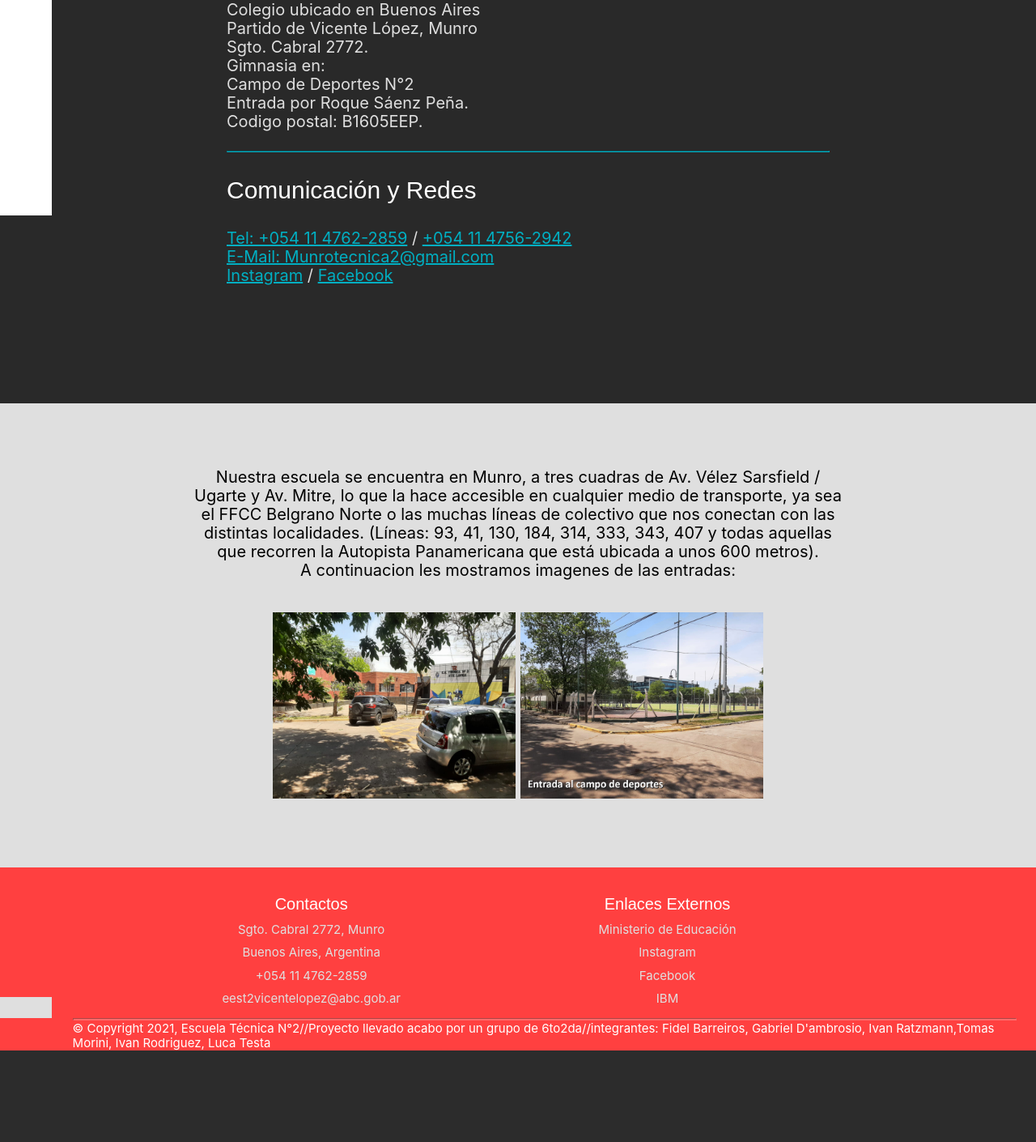
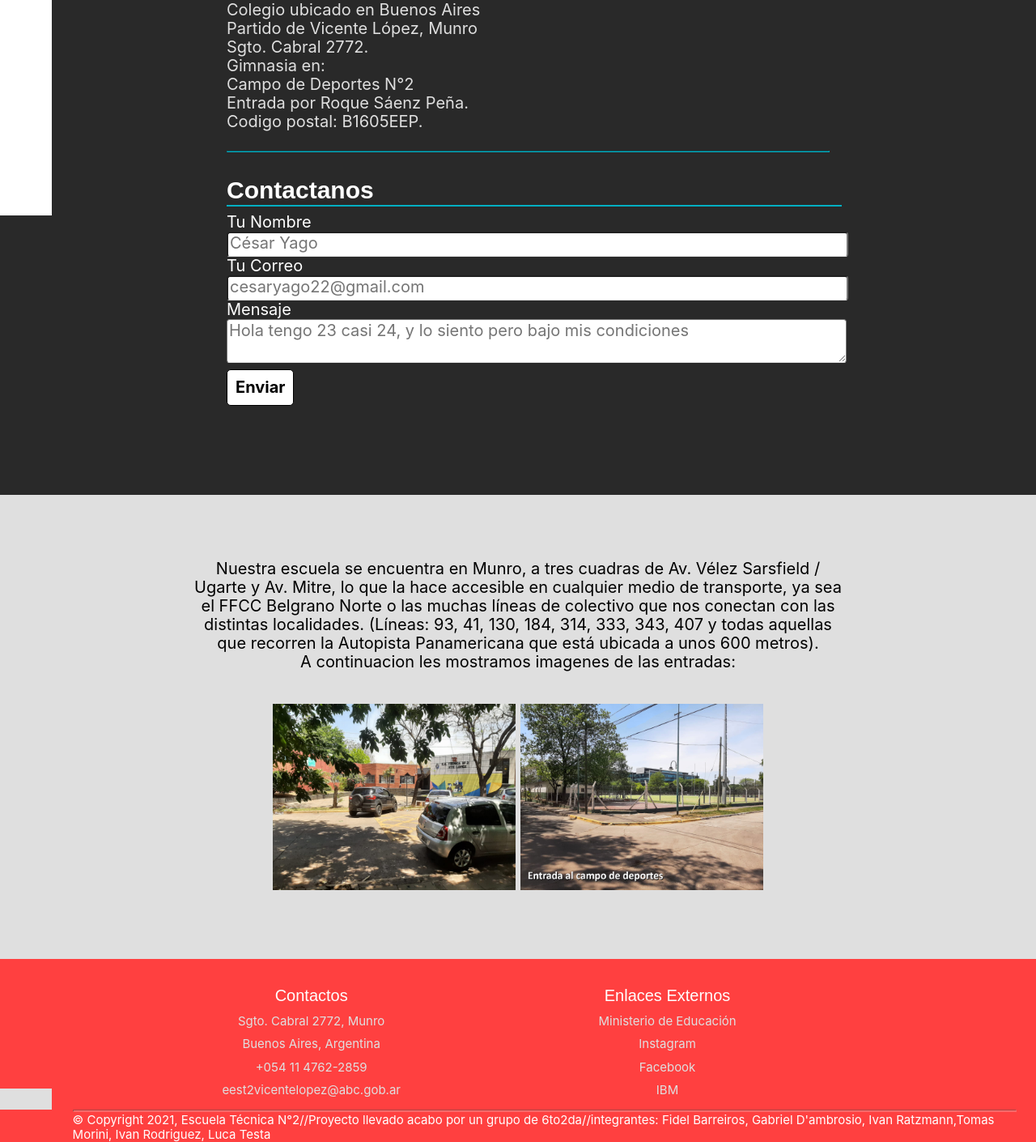
Before and after one commit to GabiDam/TecnicaN2.github.io, a PHP site: page /contactos_ubicacion/contactos_ubicacion.html in a window 1280 px wide. Shown: the part 534-1944 px from the top of the page at 81% size. Before the commit the page ends 1831 px from the top, so only its background shows below. Run offline with PHP 8.4, Linux system fonts and the light colour scheme.

Commit message:
Formulario de Contacto
-Añadi uno funcional en la página de Contactos y Ubicación
-Añadi un texto que te redirecciona ahí

-Falta mas CSS y tal al formularioxd

```diff
--- a/contactos_ubicacion/contactos_ubicacion.css
+++ b/contactos_ubicacion/contactos_ubicacion.css
@@ -32,6 +32,29 @@ header {
   left: 0;
   top: 0;
   right: 0;
+}
+
+button{
+  /*  Customiza el boton de contacto  */
+  background-color: rgb(255, 255, 255);
+  color: rgb(0, 0, 0);
+  border: 1px solid rgb(0, 0, 0);
+  width: fit-content;
+  border-radius: 5px;
+  padding: 10px;
+  font-size: 20px;
+  font-weight: bold;
+  cursor: pointer;
+  margin: 1vh 0 0 0;
+}
+
+h4{
+  /*  Customiza el titulo de Contacto*/
+  font-size: 30px;
+  margin: 0 0 1vh 0;
+  padding: 0;
+  font-weight: bold;
+  border-bottom: 0.3vh solid rgb(0, 175, 194);
 }
 
 .contenedorLogo {
@@ -175,8 +198,20 @@ li {
 
 .info {
   font-family: -apple-system, BlinkMacSystemFont, "Segoe UI", Roboto, Oxygen,
+  Ubuntu, Cantarell, "Open Sans", "Helvetica Neue", sans-serif;
+  font-size: 20px;
+  display: flex;
+  flex-direction: column;
+}
+
+#nombre, #email, #mensaje {
+  font-family: -apple-system, BlinkMacSystemFont, "Segoe UI", Roboto, Oxygen,
     Ubuntu, Cantarell, "Open Sans", "Helvetica Neue", sans-serif;
   font-size: 20px;
+  padding-bottom: 0.5vh;
+  width: 100%;
+  border-bottom: 1px solid rgb(223, 223, 223);
+  border-radius: 0.3vw;
 }
 
 .imgesc,
--- a/contactos_ubicacion/contactos_ubicacion.html
+++ b/contactos_ubicacion/contactos_ubicacion.html
@@ -115,7 +115,7 @@
                         <a>Campo de Deportes N°2</a>
                     </li>
                     <li>
-                       <a>Entrada por Roque Sáenz Peña.</a>
+                        <a>Entrada por Roque Sáenz Peña.</a>
                     </li>
                     <li>
                         <a>Codigo postal: B1605EEP.</a>
@@ -124,29 +124,20 @@
                 </ul>
                 <ul class="infcon">
                     <li>
-                        <a>Comunicación y Redes</a>
+                        <h4>Contactanos</h4>
+                        <form class="info" action="https://formspree.io/f/xknyvpyq" method="post">
+                            <label for="Nombre" id="">Tu Nombre</label>
+                            <input type="text" name="Nombre" id="nombre" placeholder="César Yago" required>
+
+                            <label for="Email">Tu Correo</label>
+                            <input type="email" name="Email" id="email" placeholder="cesaryago22@gmail.com">
+
+                            <label for="Mensaje">Mensaje</label>
+                            <textarea name="Mensaje" id="mensaje" placeholder="Hola tengo 23 casi 24, y lo siento pero bajo mis condiciones"></textarea>
+
+                            <button type="submit">Enviar</button>
+                        </form>
                     </li>
-                </ul>
-                <ul class="redeshref">
-                    <li>
-                        <a id="redeshref" href="tel: +54 11 4762-2859">
-                            Tel: +054 11 4762-2859</a>
-                            <a>/</a>
-                        <a id="redeshref" href= "tel: +54 11 4756-2942">
-                             +054 11 4756-2942</a>
-                    </li>
-                    <li>
-                        <a id="redeshref" href="mailto:Munrotecnica2@gmail.com">
-                            E-Mail: Munrotecnica2@gmail.com</a>
-                    </li>
-                    <li>
-                        <a id="redeshref" href="https://www.instagram.com/tecnica2vl">
-                            Instagram</a>
-                            <a>/</a>
-                        <a id="redeshref" href="https://es-la.facebook.com/pages/category/Education/Escuela-Secundaria-Tecnica-2-Munro-1501647160051524">
-                            Facebook</a>
-                    </li>
-                    <br></br>
                 </ul>
         </section>
     </div>
--- a/index.html
+++ b/index.html
@@ -312,6 +312,7 @@
 
     </main>
     <footer> <!--Pie de Pagina--->⠀⠀⠀⠀
+        <h2 class="contacto">¿Busca contactarnos?, toque <a href="/contactos_ubicacion/contactos_ubicacion.html">aquí</a></h2>
         <div class="contfooter">
 
             <ul class="ulfooter"> <!-- CONTACTOS --->
```
Also changed, not shown: style.css (+7 -0 lines).
